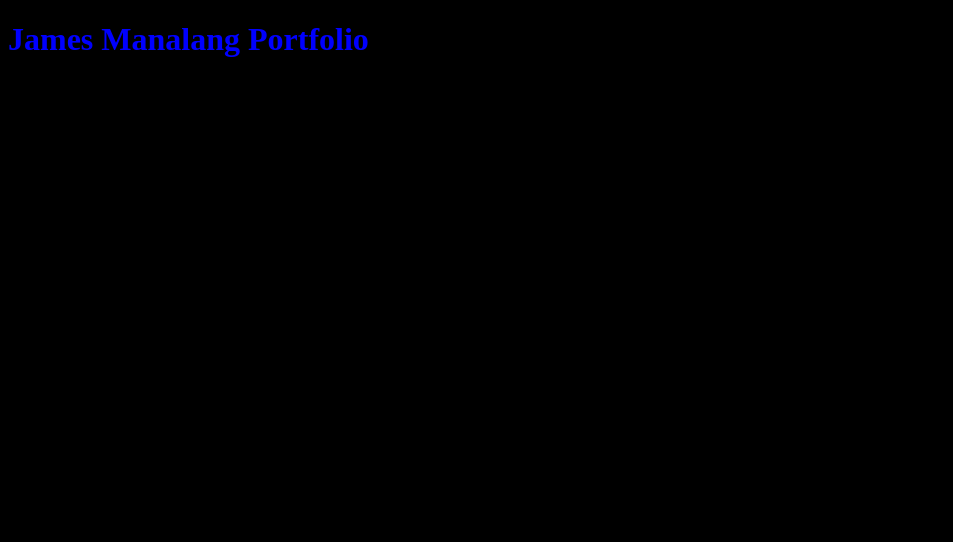
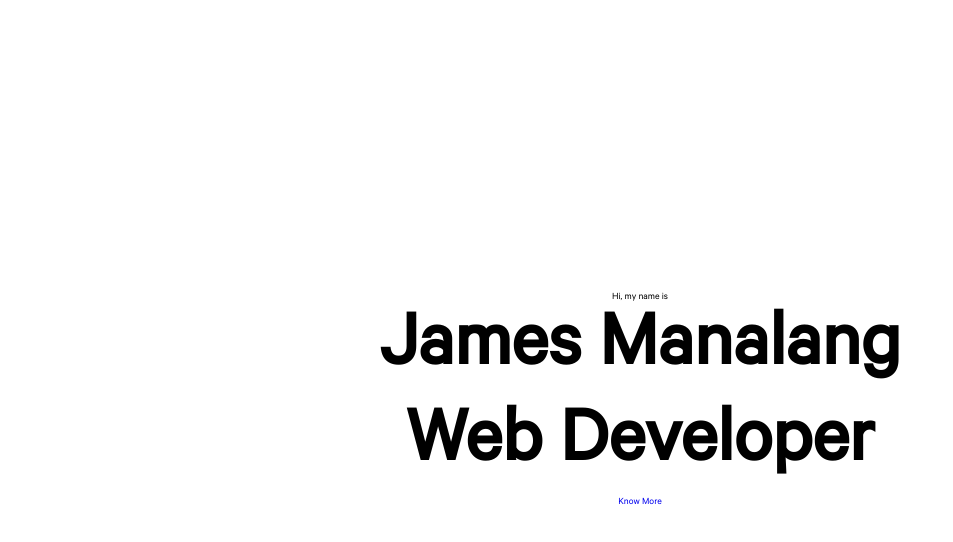
Before and after one commit to jaesmanalang/portfolio, a website built with webpack: page src/index.html in a window 1280 px wide. Shown: the whole page, without its empty margins (0-953 px from the left). Built offline with nearby package versions, Linux system fonts and the light colour scheme.

Commit message:
Add bootstrap grid

```diff
--- a/package.json
+++ b/package.json
@@ -27,5 +27,11 @@
     "webpack-cli": "^4.6.0",
     "webpack-dev-server": "^3.11.2",
     "webpack-merge": "^5.7.3"
+  },
+  "dependencies": {
+    "bootstrap": "^4.6.0",
+    "jquery": "^3.6.0",
+    "popper": "^1.0.1",
+    "tilt": "^0.2.0"
   }
 }
--- a/src/index.html
+++ b/src/index.html
@@ -17,6 +17,15 @@
     <title>James Manalang | Portfolio</title>
   </head>
   <body>
-    <h1>James Manalang Portfolio</h1>
+    <section id="hero">
+      <div class="container">
+        <p>Hi, my name is</p>
+        <h1 class="big-heading">James Manalang</h1>
+        <h1 class="big-heading">Web Developer</h1>
+        <p class="hero-cta" class="load-hidden">
+          <a class="cta-btn cta-btn--hero" href="#about">Know More</a>
+        </p>
+      </div>
+    </div>
   </body>
 </html>
--- /dev/null
+++ b/src/styles/base/_base.scss
@@ -0,0 +1,16 @@
+*,
+*::before,
+*::after {
+  box-sizing: border-box;
+  margin: 0;
+  padding: 0;
+}
+
+html {
+  font-size: 62.5%;
+}
+
+body {
+  font-family: Calibre, sans-serif;
+  text-align: center;
+}
--- /dev/null
+++ b/src/styles/base/_typography.scss
@@ -0,0 +1,28 @@
+@import url('https://fonts.googleapis.com/css2?family=Nunito+Sans&display=swap');
+@import url('https://fonts.googleapis.com/css2?family=Roboto+Mono:wght@300;400&display=swap');
+
+@font-face {
+  font-family: 'Calibre';
+  src: url('../assets/fonts/Calibre-Regular.woff2') format('woff2');
+}
+
+@font-face {
+  font-family: 'Bebas Neue';
+  src: url('../assets/fonts/BebasNeuePro-Regular.woff2') format('woff2');
+}
+
+a,
+a:link,
+a:hover,
+a:visited,
+a:active {
+  text-decoration: none;
+}
+
+a:hover {
+  transition: all 0.3s ease-in-out;
+}
+
+.big-heading {
+  font-size: clamp(4rem, 8vw, 8rem);
+}
--- a/src/styles/main.scss
+++ b/src/styles/main.scss
@@ -1,9 +1,6 @@
-$color-blue: blue;
+@use 'vendors/bootstrap';
 
-h1 {
-  color: $color-blue;
-}
+@use 'base/base';
+@use 'base/typography';
 
-body {
-  background: black;
-}
+@use 'sections/hero';
--- /dev/null
+++ b/src/styles/sections/_hero.scss
@@ -0,0 +1,68 @@
+// #hero {
+//   min-height: 100vh;
+//   height: 100vh;
+//   display: flex;
+//   align-items: center;
+//   justify-content: center;
+// }
+
+#hero {
+  min-height: 100vh;
+  height: 100vh;
+  display: flex;
+  align-items: center;
+  border-bottom: 0px;
+  // background: green;
+  font-weight: 400;
+  color: black;
+  padding: 0rem 5.6rem;
+  z-index: -1;
+}
+//   // If you want to set a background image on the hero section, uncomment these with yout custom image
+
+//   /* background: url("/src/assets/[your-image].png");
+//   background-position: center;
+//   background-size: cover; */
+
+//   @include respond(phone) {
+//     padding: 0rem $default-font-size;
+//   }
+
+//   .hero-title {
+//     font-size: 5.6rem;
+//     font-weight: 700;
+//     margin-bottom: 3.2rem;
+//     text-align: left;
+
+//     @include respond(tab-land) {
+//       font-size: 4rem;
+//     }
+//     @include respond(tab-port) {
+//       font-size: 3.6rem;
+//       text-align: center;
+//     }
+//     @include respond(phone) {
+//       font-size: 3.5rem;
+//       line-height: 1.5;
+//     }
+//     @include respond(phone-xs) {
+//       font-size: 2.8rem;
+//     }
+//   }
+
+//   .hero-cta {
+//     display: flex;
+
+//     @include respond(tab-port) {
+//       justify-content: center;
+//     }
+
+//     & a {
+//       font-size: 2.4rem;
+
+//       @include respond(phone) {
+//         font-size: 2rem;
+//       }
+//     }
+//   }
+// }
--- /dev/null
+++ b/src/styles/vendors/_bootstrap.scss
@@ -0,0 +1,4 @@
+@import '~bootstrap/scss/functions';
+@import '~bootstrap/scss/variables';
+@import '~bootstrap/scss/mixins';
+@import '~bootstrap/scss/grid';
```
Also changed, not shown: src/styles/abstracts/_mixins.scss (added, +80 -0 lines), src/styles/abstracts/_variables.scss (added, +13 -0 lines), src/styles/layout/_footer.scss (added, +71 -0 lines), src/styles/layout/_sections.scss (added, +10 -0 lines), src/styles/sections/_about.scss (added, +79 -0 lines), src/styles/sections/_contact.scss (added, +40 -0 lines), src/styles/sections/_projects.scss (added, +78 -0 lines), src/styles/layout/_index.scss (added), 1 other file.
